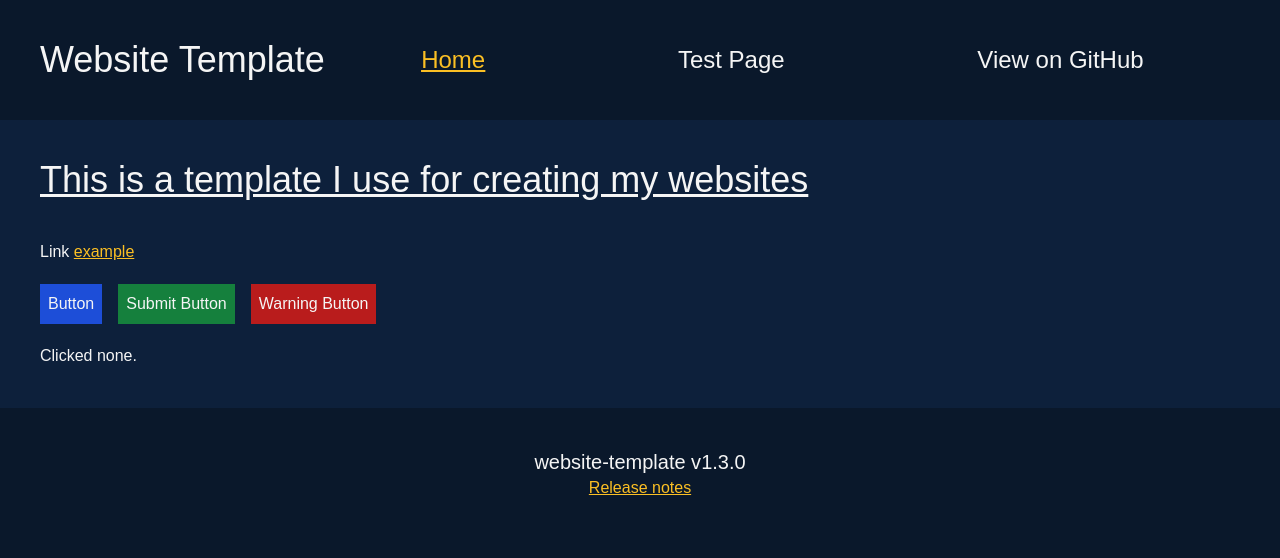
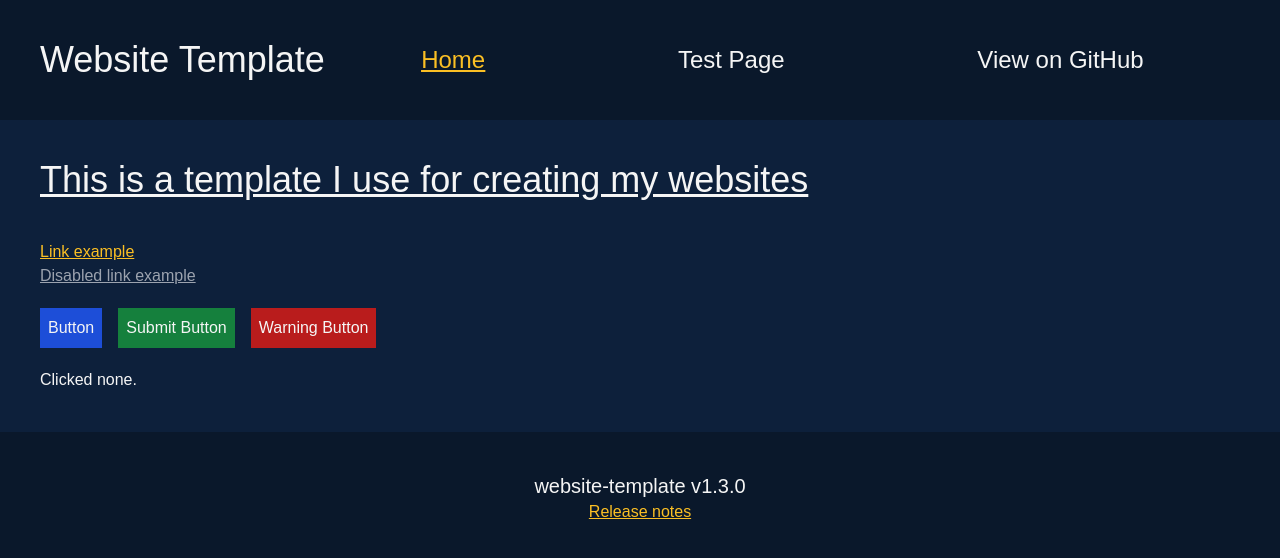
Before and after one commit to ShephardLuke/website-template, a Next.js app: page / in a window 1280 px wide. Shown: the top 558 px of the page. Built offline with nearby package versions, Linux system fonts and the light colour scheme.

Commit message:
Change disabled link style
Signed-off-by: shephardluke <shephardluke@hotmail.com>

```diff
--- a/app/globals.css
+++ b/app/globals.css
@@ -83,3 +83,16 @@ p a:hover, li a:hover, .linkStyle:hover, .linkStyle a:hover {
 p a:active, li a:active, .linkStyle:active, .linkStyle a:active {
   color: #d97706; /* amber-600 */
 }
+
+.disabledLinkStyle, .disabledLinkStyle a {
+  color: #9ca3af; /* gray-400 */
+  text-decoration: underline;
+}
+
+.disabledLinkStyle:hover, .disabledLinkStyle a:hover {
+  color: #71717a;
+}
+
+.disabledLinkStyle:active, .disabledLinkStyle a:active {
+  color: #52525b;
+}
--- a/app/page.tsx
+++ b/app/page.tsx
@@ -36,7 +36,8 @@ export default function Home() {
       <Header currentPage="Home"/>
       <div className="main">
         <h1>This is a template I use for creating my websites</h1>
-        <p>Link {new NameLink("example", "https://tic-tac-toe.shephardluke.co.uk").generateElement()}</p>
+        <p>{new NameLink("Link example", "https://tic-tac-toe.shephardluke.co.uk").generateElement()}</p>
+        <p>{new NameLink("Disabled link example", "https://tic-tac-toe.shephardluke.co.uk", false).generateElement()}</p>
 
         <div className="pt-5 pb-5 flex gap-4">
           <Button text={"Button"} clicked={() => {clickedButton("button")}}/>
--- a/app/template/link/nameLink.tsx
+++ b/app/template/link/nameLink.tsx
@@ -23,9 +23,13 @@ export class NameLink {
 
     generateElement(): React.JSX.Element { // Returns as an a element if enabled or span if disabled, always opens link in new tab
         if (!this.enabled) {
-            return <span>(Disabled) {this.getLabel()}</span>
+            return <span className="disabledLinkStyle">{this.getLabel()}</span>
         }
         return <a key={this.getLabel()} href={this.getLink()} target="_blank">{this.getLabel()}</a>
+    }
+
+    setEnabled(enabled: boolean) {
+        this.enabled = enabled;
     }
 
     isEnabled() {
```
